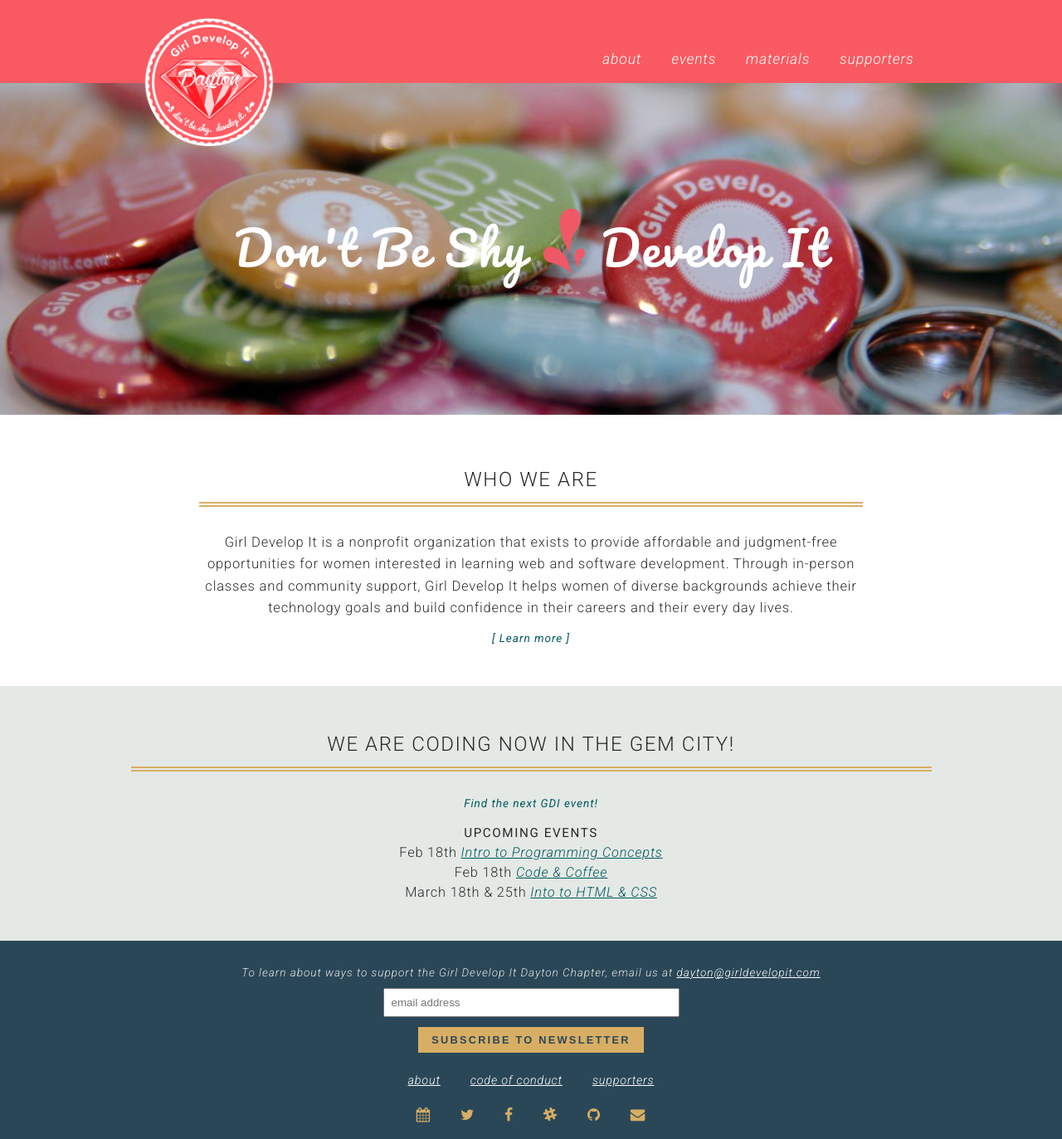
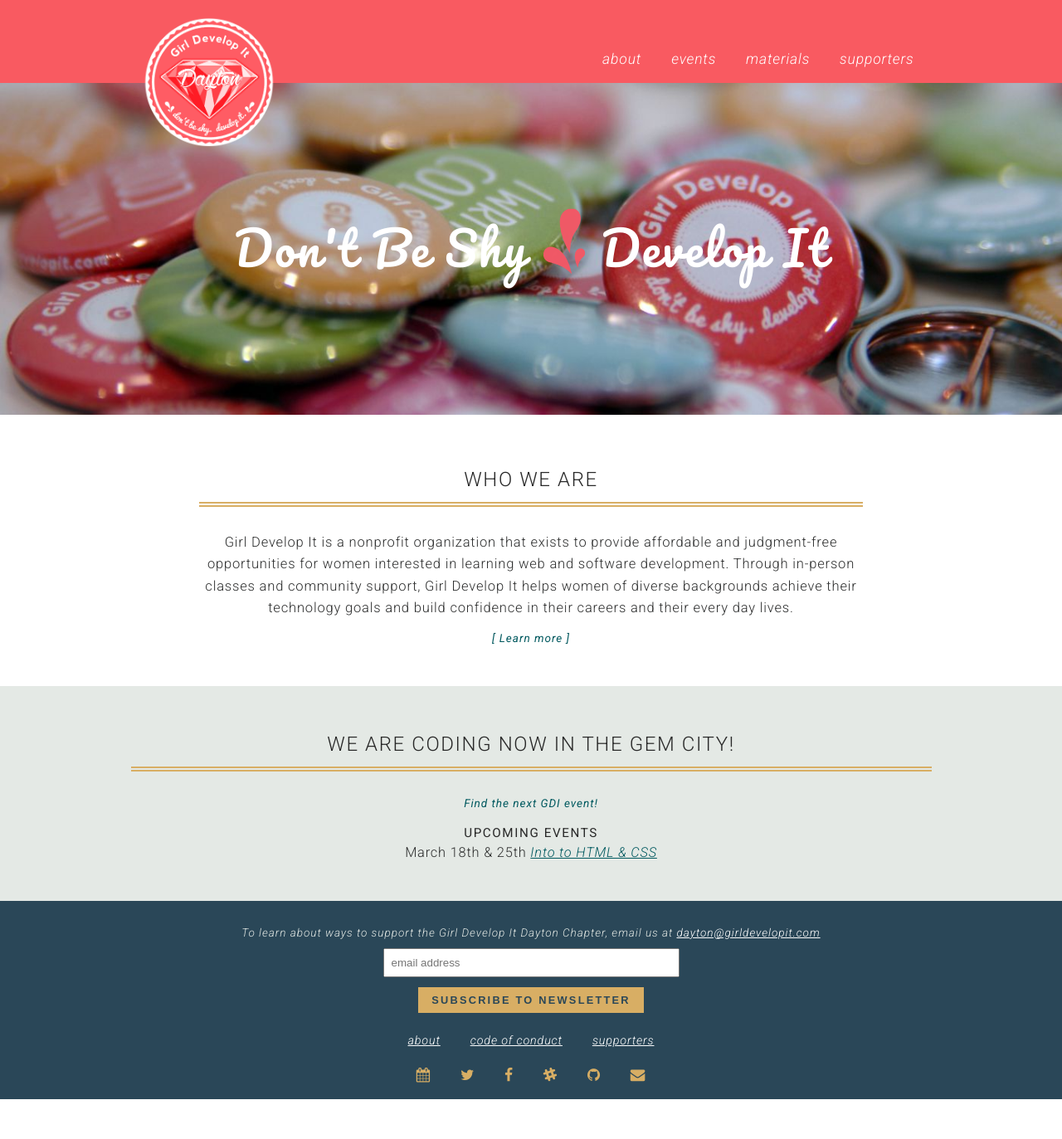
Before and after one commit to dytcodetogether/gdidayton, a Jekyll site: the page built from index.html, in a window 1280 px wide. Shown: the whole page at 83% size. Built offline with Jekyll 4.4.1, drawn with Linux system fonts in a browser that asks for light colours; nearby versions of some CDN libraries; after the commit the page ends 1325 px from its top, so only the background shows below that.

Commit message:
removed old events

```diff
--- a/index.html
+++ b/index.html
@@ -33,12 +33,6 @@
       <div class="container" style="padding:1em">
         <h3>Upcoming events</h3>
 
-	   <p>
-	   Feb 18th <a href="https://www.meetup.com/Girl-Develop-It-Dayton/events/236635178/">Intro to Programming Concepts</a>
-	  </p>
-	    <p> Feb 18th <a href="https://www.meetup.com/Girl-Develop-It-Dayton/events/236976919/">Code & Coffee</a>
-	      </p>
-
 	  <p>
 	   March 18th & 25th <a href="http://www.meetup.com/Girl-Develop-It-Dayton/events/234840799/"> Into to HTML & CSS </a>
 	  </p>
```
